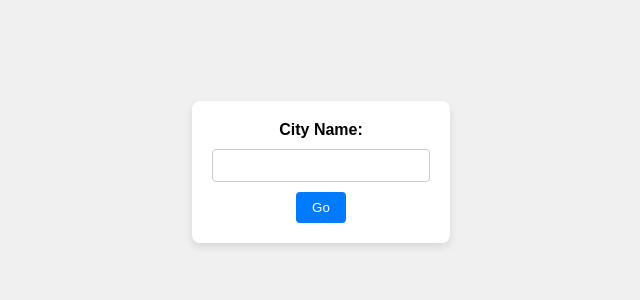
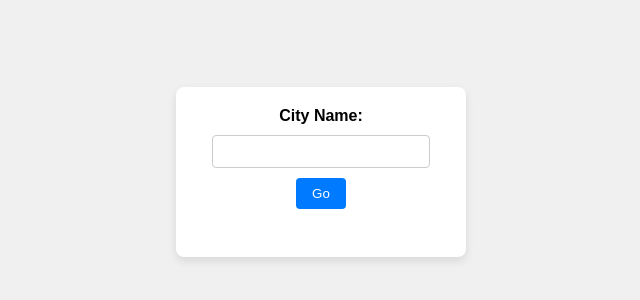
Before and after one commit to arunvel-01/Simple-Weather-app-using-API, a website: page index.html in a window 1280 px wide. Shown: the part 228-528 px from the top of the page, without its empty margins (319-959 px from the left). Drawn offline with Linux system fonts and the light colour scheme.

```diff
--- a/index.html
+++ b/index.html
@@ -17,6 +17,8 @@
         }
 
         form {
+            height: 130px;
+            width: 250px;
             background-color: #fff;
             padding: 20px;
             border-radius: 8px;
```
